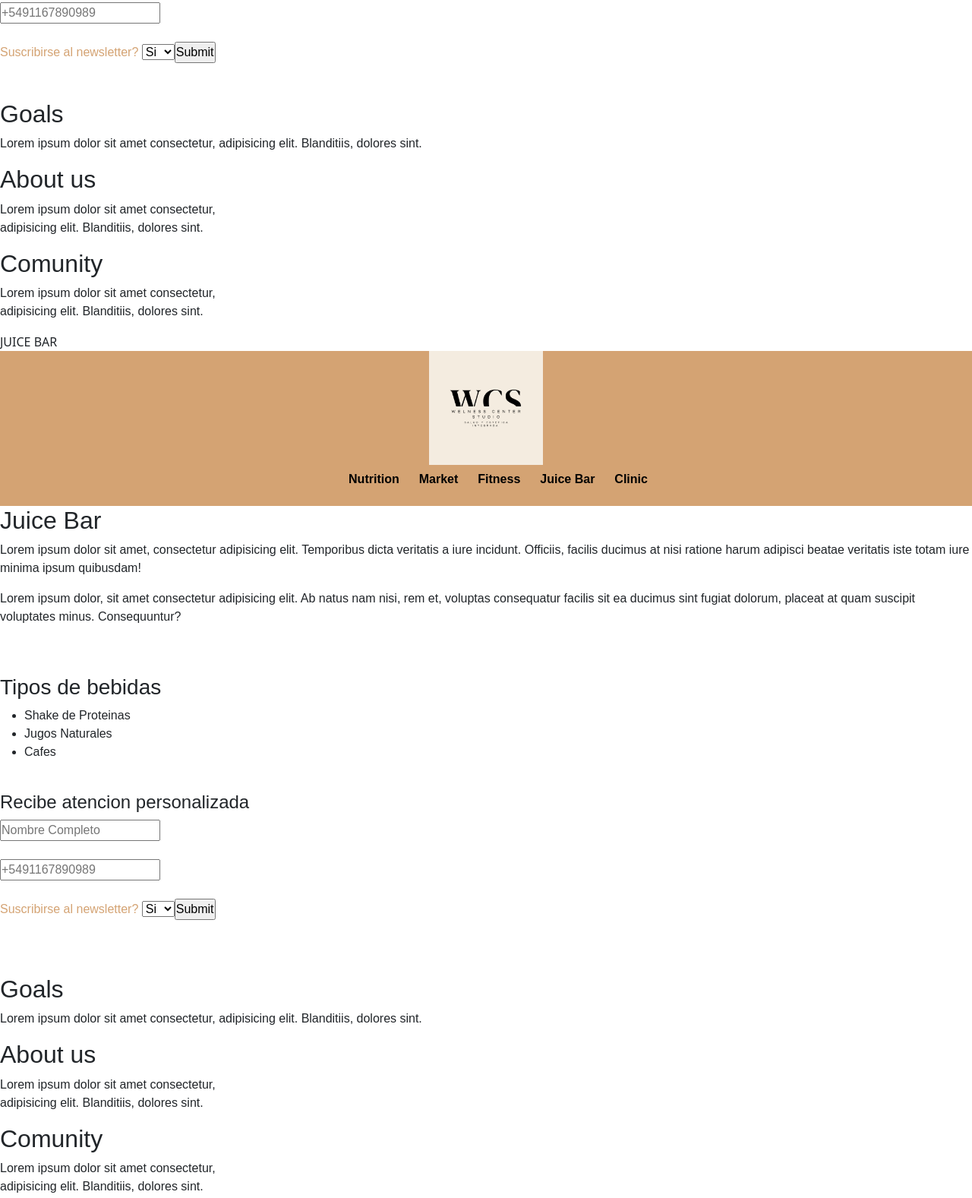
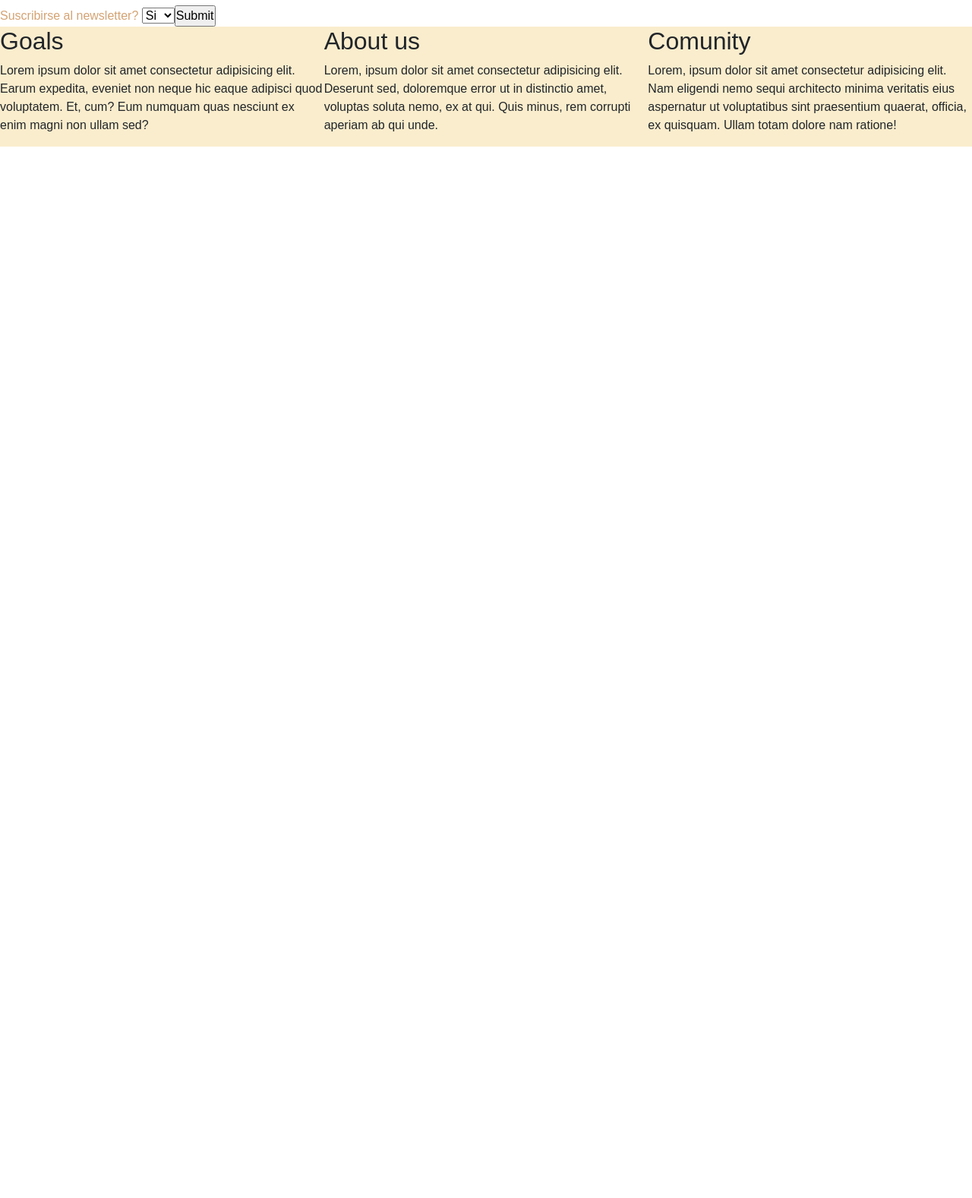
Before and after one commit to sabrinavk37/ProyectoFinalCoderBien, a plain HTML site: page fitness.html in a window 1280 px wide. Shown: the part 644-2221 px from the top of the page at 76% size. After the commit the page ends 837 px from the top, so only its background shows below. Drawn offline with nearby package versions, Linux system fonts and the light colour scheme.

Commit message:
Ajustes en footer

```diff
--- a/fitness.html
+++ b/fitness.html
@@ -72,14 +72,13 @@
         <p>Lorem ipsum, dolor sit amet consectetur adipisicing elit. Est maxime eveniet temporibus vitae unde dolorum
             neque possimus, ad ut? Blanditiis repudiandae, at atque quos dolores dignissimos delectus tenetur aliquid
             architecto?</p>
-        <br>
+
         <h3>Entrenamiento funcional</h3>\
         <ul>
             <li>Grupales</li>
             <li>Individuales</li>
 
         </ul>
-        <br>
 
         <h4>Recibe atencion personalizada</h4>
         <form action="#" method="get">
@@ -94,106 +93,33 @@
                 <input type="submit">
             </select>
         </form>
-        <br><br>
+
     </main>
-    <footer class="pie__info">
-        <div class="goals__mar">
-            <h2>Goals</h2>
-            <p>Lorem ipsum dolor sit amet consectetur,
-                adipisicing elit. Blanditiis, dolores sint.</p>
-        </div>
-        <div>
-            <h2>About us</h2>
-            <P>Lorem ipsum dolor sit amet consectetur,<br>
-                adipisicing elit. Blanditiis, dolores sint.</P>
-        </div>
-        <div>
-            <h2>Comunity</h2>
-            <p>Lorem ipsum dolor sit amet consectetur, <br>
-                adipisicing elit. Blanditiis, dolores sint.</p>
+
+    <!-- ============================= -->
+    <!-- PIE DE PAGINA -->
+
+    <!-- si no tenemos link para enlazar poner href:"#" poner target="_blanck" para que se abra en otra pestana -->
+    <footer>
+        <div class="container-footer">
+            <div class="Goals">
+                <h2>Goals</h2>
+                <p>Lorem ipsum dolor sit amet consectetur adipisicing elit. Earum expedita, eveniet non neque hic eaque
+                    adipisci quod voluptatem. Et, cum? Eum numquam quas nesciunt ex enim magni non ullam sed?</p>
+            </div>
+            <div class="About-us">
+                <h2>About us</h2>
+                <p>Lorem, ipsum dolor sit amet consectetur adipisicing elit. Deserunt sed, doloremque error ut in
+                    distinctio amet, voluptas soluta nemo, ex at qui. Quis minus, rem corrupti aperiam ab qui unde.</p>
+            </div>
+            <div class="Comunity">
+                <h2>Comunity</h2>
+                <p>Lorem, ipsum dolor sit amet consectetur adipisicing elit. Nam eligendi nemo sequi architecto minima
+                    veritatis eius aspernatur ut voluptatibus sint praesentium quaerat, officia, ex quisquam. Ullam
+                    totam dolore nam ratione!</p>
+            </div>
         </div>
     </footer>
 </body>
 
 </html>
-
-JUICE BAR
-<!DOCTYPE html>
-<html lang="en">
-
-<head>
-    <meta charset="UTF-8">
-    <meta http-equiv="X-UA-Compatible" content="IE=edge">
-    <meta name="viewport" content="width=device-width, initial-scale=1.0">
-    <link rel="Stylesheet" href="../css/style.css">
-    <title>Juice Bar</title>
-</head>
-
-<body>
-    <header class="header-flex">
-        <!-- Etiquetas semanticas HEADER/MAIN/FOOTER  -->
-        <!-- LOGO -->
-        <a href="../index.html"> <img src="../Recursos/LOGOWCS.png" alt="logoWCS" class="img-logo">
-        </a>
-        <!-- navegacion -->
-        <nav class="menu-nav">
-            <ul>
-                <li class="btn"><a href="./secciones/nutrition.html">Nutrition</a></li>
-                <li class="btn"><a href="../ProyectoFinalCoder/secciones/market.html">Market</a></li>
-                <li class="btn"><a href="secciones/fitness.html">Fitness</a></li>
-                <li class="btn"><a href="./secciones/juicebar.html">Juice Bar</a></li>
-                <li class="btn"><a href="./secciones/clinicspa.html">Clinic</a></li>
-            </ul>
-        </nav>
-    </header>
-    <main class="overflow__text">
-        <h2>Juice Bar</h2>
-        <p>Lorem ipsum dolor sit amet, consectetur adipisicing elit. Temporibus dicta veritatis a iure incidunt.
-            Officiis, facilis ducimus at nisi ratione harum adipisci beatae veritatis iste totam iure minima ipsum
-            quibusdam!</p>
-        <p>Lorem ipsum dolor, sit amet consectetur adipisicing elit. Ab natus nam nisi, rem et, voluptas consequatur
-            facilis sit ea ducimus sint fugiat dolorum, placeat at quam suscipit voluptates minus. Consequuntur?</p>
-        <br><br>
-        <h3>Tipos de bebidas</h3>
-        <ul>
-            <li>Shake de Proteinas</li>
-            <li>Jugos Naturales</li>
-            <li>Cafes</li>
-        </ul>
-        <br>
-
-        <h4>Recibe atencion personalizada</h4>
-        <form action="#" method="get">
-            <input type="text" placeholder="Nombre Completo" name="Nombre">
-            <br><br>
-            <input type="text" placeholder="+5491167890989" name="Telefono">
-            <br><br>
-            <span>Suscribirse al newsletter?</span>
-            <select name="newsletter">
-                <option value="S">Si</option>
-                <option value="N">No</option>
-                <input type="submit">
-            </select>
-        </form>
-    </main>
-    <br><br><br>
-    <footer class="pie__info">
-        <div class="goals__mar">
-            <h2>Goals</h2>
-            <p>Lorem ipsum dolor sit amet consectetur,
-                adipisicing elit. Blanditiis, dolores sint.</p>
-        </div>
-        <div>
-            <h2>About us</h2>
-            <P>Lorem ipsum dolor sit amet consectetur,<br>
-                adipisicing elit. Blanditiis, dolores sint.</P>
-        </div>
-        <div>
-            <h2>Comunity</h2>
-            <p>Lorem ipsum dolor sit amet consectetur, <br>
-                adipisicing elit. Blanditiis, dolores sint.</p>
-        </div>
-    </footer>
-</body>
-
-</html>
```
Also changed, not shown: juicebar.html (+3 -3 lines), market.html (+25 -17 lines), nutrition.html (+9 -1 lines), scss/secciones/_header-clinic.scss (deleted), scss/secciones/_header-fit.scss (deleted), scss/secciones/_header-juice.scss (deleted).
